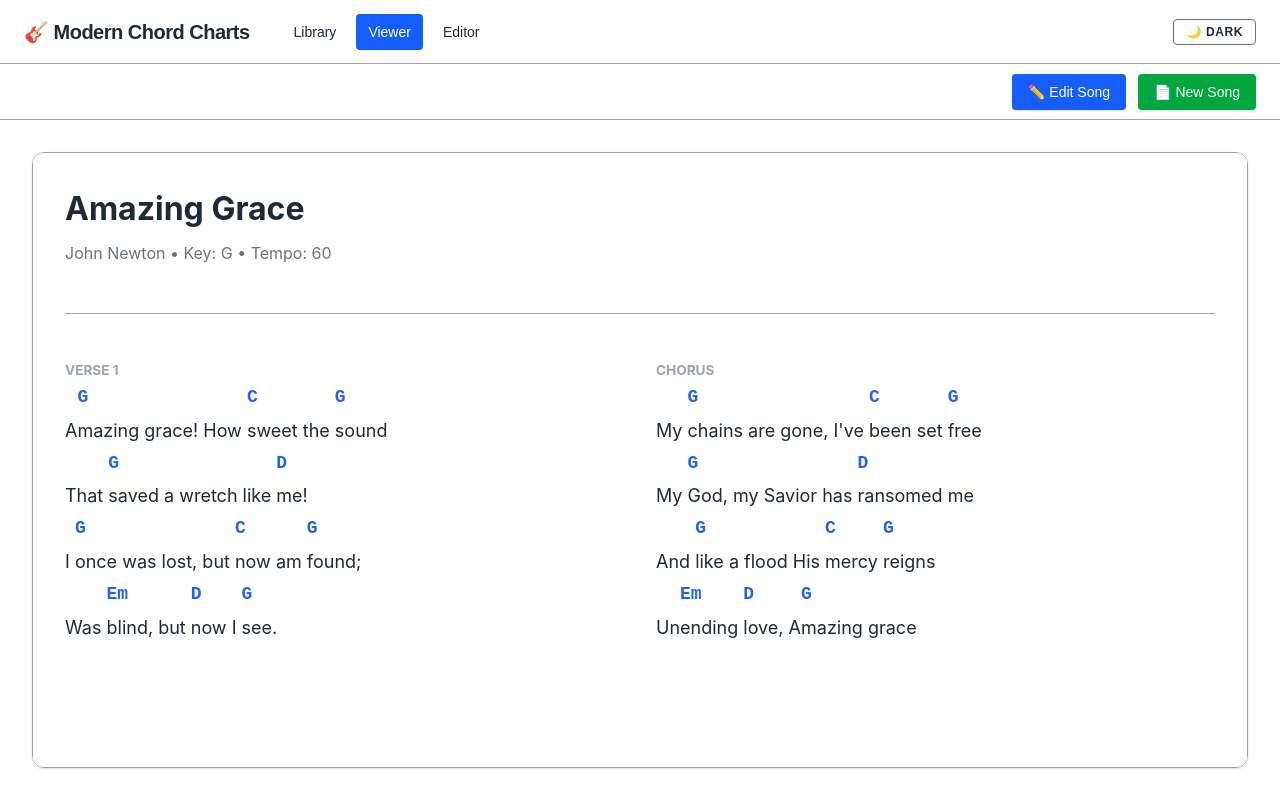
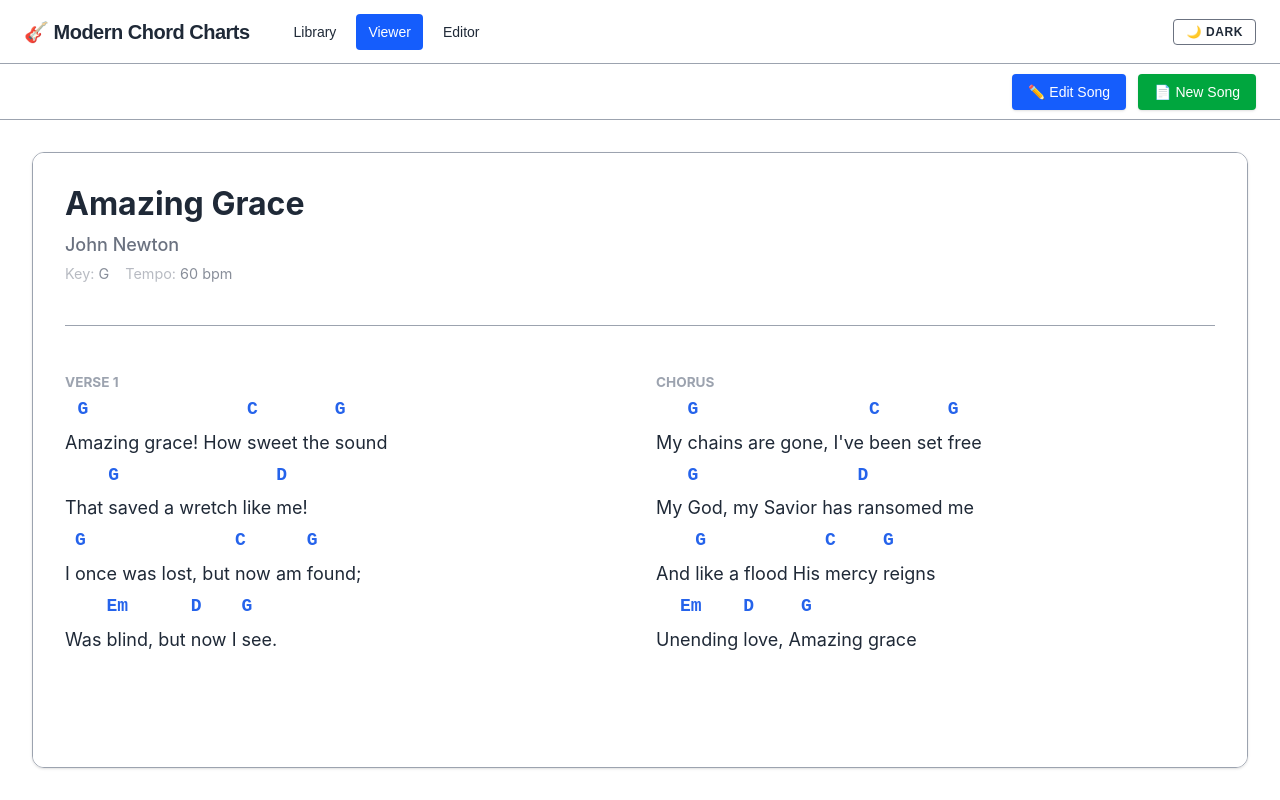
Before and after one commit to jondan1986/modern-chord-charts, a Next.js app: page /viewer in a window 1280 px wide. Built offline with nearby package versions, Linux system fonts and the light colour scheme.

Commit message:
feat: implement viewer metadata display and editing

```diff
--- a/app/editor/page.tsx
+++ b/app/editor/page.tsx
@@ -11,7 +11,7 @@ import { useAppStore } from "@/src/state/store";
 import { useRouter } from "next/navigation";
 import Editor from "@monaco-editor/react";
 import { InsertSectionModal } from "@/src/components/editor/InsertSectionModal";
-import { EditMetadataModal } from "@/src/components/editor/EditMetadataModal";
+import { EditMetadataModal } from "@/src/components/modals/EditMetadataModal";
 import { ManageArrangementsModal } from "@/src/components/editor/ManageArrangementsModal";
 import { parseDocument } from "yaml";
 
--- a/app/viewer/page.tsx
+++ b/app/viewer/page.tsx
@@ -8,6 +8,8 @@ import Head from "next/head";
 import Link from "next/link";
 import { useAppStore } from "@/src/state/store";
 import { useRouter } from "next/navigation";
+import { EditMetadataModal } from "@/src/components/modals/EditMetadataModal";
+import { parseDocument } from "yaml";
 
 const Themes = {
   "Light Mode": DEFAULT_THEME,
@@ -56,6 +58,50 @@ export default function Home() {
     return () => window.removeEventListener("keydown", handleKey);
   }, [activeSetlistId, nextSetlistSong, prevSetlistSong]);
 
+  // Metadata Editing
+  const [isMetadataModalOpen, setIsMetadataModalOpen] = useState(false);
+
+  const handleMetadataSave = (newMetadata: any) => {
+    try {
+      // We need to update the YAML with the new metadata
+      // Since we don't have the "parseDocument" from 'yaml' here easily without importing it,
+      // and we want to keep logic consistent.
+
+      // Let's import 'yaml' dynamically or at top level.
+      // For now, I'll use the store's activeYaml.
+
+      const doc = parseDocument(activeYaml);
+      if (!doc.has("metadata")) {
+        doc.set("metadata", {});
+      }
+
+      // Update fields
+      Object.keys(newMetadata).forEach(key => {
+        const val = newMetadata[key];
+        if (val !== undefined && val !== "") {
+          doc.setIn(["metadata", key], val);
+        } else {
+          if (val === undefined) {
+            doc.deleteIn(["metadata", key]);
+          } else {
+            doc.setIn(["metadata", key], val);
+          }
+        }
+      });
+
+      const newYaml = doc.toString();
+      // Update Store (which updates activeYaml -> triggers useEffect -> updates parsedSong)
+      setActiveYaml(newYaml);
+      // Also save to IDB if we have an active song ID
+      // useAppStore.getState().saveCurrentSong(); // Optional: Auto-save? user might want to explicitly save.
+      // Editors usually auto-update state but manual save to disk.
+
+    } catch (e: any) {
+      console.error("Failed to update metadata", e);
+      alert("Failed to update metadata");
+    }
+  };
+
   return (
     <div className="flex flex-col gap-8 p-8 h-full overflow-y-auto relative" style={{
       backgroundColor: theme.colors.background,
@@ -102,8 +148,20 @@ export default function Home() {
 
       {/* Single Viewer */}
       <div className="border rounded-xl shadow-sm overflow-hidden min-h-[500px]" style={{ borderColor: theme.colors.section_header }}>
-        <SongViewer song={parsedSong} theme={theme} />
+        <SongViewer
+          song={parsedSong}
+          theme={theme}
+          onEditMetadata={() => setIsMetadataModalOpen(true)}
+        />
       </div>
+
+      {/* Edit Metadata Modal */}
+      <EditMetadataModal
+        isOpen={isMetadataModalOpen}
+        onClose={() => setIsMetadataModalOpen(false)}
+        initialMetadata={parsedSong?.metadata}
+        onSave={handleMetadataSave}
+      />
     </div>
   );
 }
--- a/src/components/viewer/SongViewer.tsx
+++ b/src/components/viewer/SongViewer.tsx
@@ -8,9 +8,10 @@ import { DEFAULT_THEME } from "./themes";
 interface Props {
     song: Song;
     theme?: Theme;
+    onEditMetadata?: () => void;
 }
 
-export const SongViewer: React.FC<Props> = ({ song, theme = DEFAULT_THEME }) => {
+export const SongViewer: React.FC<Props> = ({ song, theme = DEFAULT_THEME, onEditMetadata }) => {
     const [activeArrangementIdx, setActiveArrangementIdx] = React.useState<number | null>(null);
 
     // Reset arrangement selection if song changes
@@ -24,8 +25,6 @@ export const SongViewer: React.FC<Props> = ({ song, theme = DEFAULT_THEME }) =>
             const arrangement = song.arrangements[activeArrangementIdx];
             return arrangement.order.map((sectionId, index) => {
                 const section = song.sections.find(s => s.id === sectionId);
-                // If section not found (broken link), distinct handling or skip?
-                // We'll return it if found, or create a placeholder error section to be helpful.
                 return section ? { ...section, uniqueKey: `${section.id}-${index}` } : null;
             }).filter(Boolean) as (typeof song.sections[0] & { uniqueKey: string })[];
         }
@@ -45,11 +44,13 @@ export const SongViewer: React.FC<Props> = ({ song, theme = DEFAULT_THEME }) =>
         fontSize: "2em",
         fontWeight: "bold",
         marginBottom: "0.25em",
+        lineHeight: "1.2",
     };
 
     const metaStyle: React.CSSProperties = {
         color: theme.colors.text_secondary,
-        marginBottom: "2rem",
+        marginBottom: "1.5rem",
+        fontSize: "0.9em",
     };
 
     const bodyStyle: React.CSSProperties = {
@@ -63,10 +64,45 @@ export const SongViewer: React.FC<Props> = ({ song, theme = DEFAULT_THEME }) =>
             {/* Header */}
             <div className="mb-8 border-b pb-4" style={{ borderColor: theme.colors.section_header }}>
                 <div className="flex justify-between items-start">
-                    <div>
-                        <h1 style={titleStyle}>{song.metadata.title}</h1>
-                        <div style={metaStyle}>
-                            {song.metadata.artist} • Key: {song.metadata.key || "N/A"} • Tempo: {song.metadata.tempo || "N/A"}
+                    <div className="flex-1">
+                        <div className="flex items-center gap-3 group">
+                            <h1 style={titleStyle}>{song.metadata.title}</h1>
+                            {onEditMetadata && (
+                                <button
+                                    onClick={onEditMetadata}
+                                    className="opacity-0 group-hover:opacity-100 transition-opacity p-1.5 rounded-full hover:bg-gray-100 dark:hover:bg-gray-800 text-gray-400 hover:text-blue-600"
+                                    title="Edit Metadata"
+                                >
+                                    <svg xmlns="http://www.w3.org/2000/svg" width="16" height="16" viewBox="0 0 24 24" fill="none" stroke="currentColor" strokeWidth="2" strokeLinecap="round" strokeLinejoin="round"><path d="M11 4H4a2 2 0 0 0-2 2v14a2 2 0 0 0 2 2h14a2 2 0 0 0 2-2v-7" /><path d="M18.5 2.5a2.121 2.121 0 0 1 3 3L12 15l-4 1 1-4 9.5-9.5z" /></svg>
+                                </button>
+                            )}
+                        </div>
+
+                        <div style={metaStyle} className="space-y-1">
+                            <div className="text-lg font-medium">{song.metadata.artist}</div>
+
+                            <div className="flex flex-wrap gap-x-4 gap-y-1 opacity-80">
+                                {song.metadata.key && <span><span className="opacity-60">Key:</span> {song.metadata.key}</span>}
+                                {song.metadata.tempo && <span><span className="opacity-60">Tempo:</span> {song.metadata.tempo} bpm</span>}
+                                {song.metadata.time_signature && <span><span className="opacity-60">Time:</span> {song.metadata.time_signature}</span>}
+                            </div>
+
+                            {(song.metadata.ccli || song.metadata.copyright) && (
+                                <div className="text-xs opacity-60 mt-1">
+                                    {song.metadata.ccli && <span className="mr-3">CCLI: {song.metadata.ccli}</span>}
+                                    {song.metadata.copyright && <span>© {song.metadata.copyright}</span>}
+                                </div>
+                            )}
+
+                            {song.metadata.themes && song.metadata.themes.length > 0 && (
+                                <div className="flex gap-2 mt-1">
+                                    {song.metadata.themes.map(t => (
+                                        <span key={t} className="px-2 py-0.5 rounded-full bg-gray-100 dark:bg-gray-800 text-xs border dark:border-gray-700">
+                                            {t}
+                                        </span>
+                                    ))}
+                                </div>
+                            )}
                         </div>
                     </div>
 
```
Also changed, not shown: src/components/modals/EditMetadataModal.tsx (renamed from src/components/editor/EditMetadataModal.tsx), 1 other file (tests, documents, lock files or other folders).
